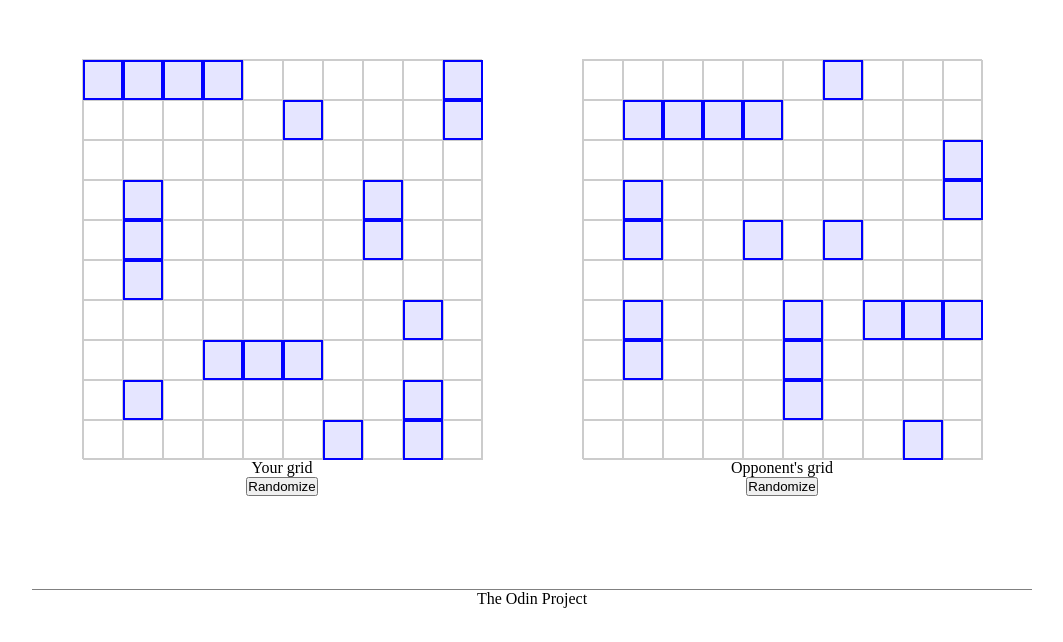
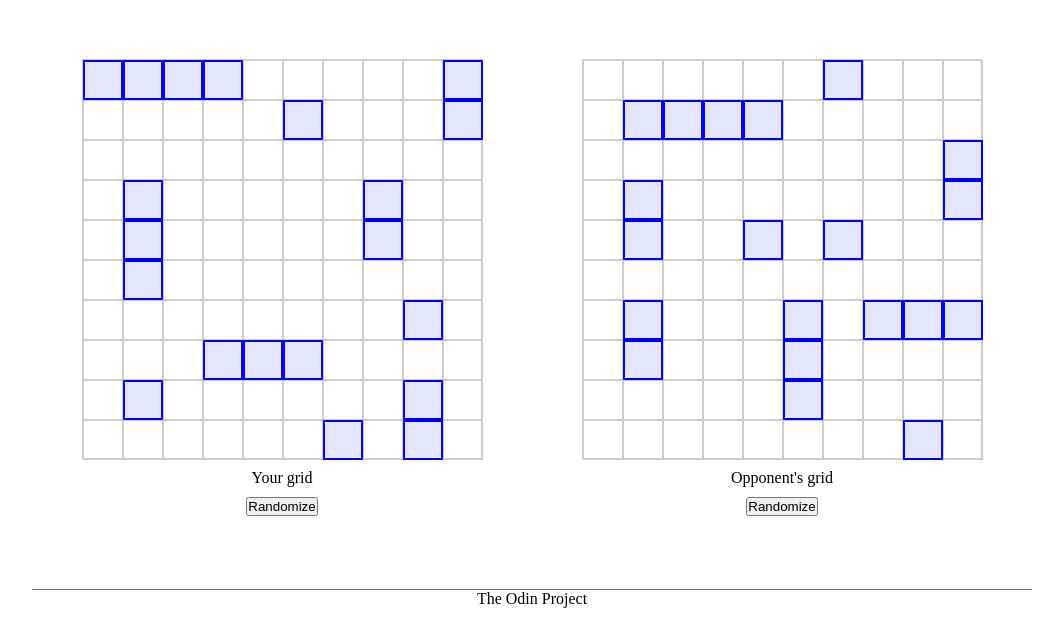
Before and after one commit to Marlonilao/Project-Battleship, a website built with webpack: page src/template.html in a window 1280 px wide. Shown: the part 78-720 px from the top of the page, without its empty margins (108-1171 px from the left). Built offline with nearby package versions, Linux system fonts and the light colour scheme.

Commit message:
style: minor change in css

```diff
--- a/src/stylesheet.css
+++ b/src/stylesheet.css
@@ -77,3 +77,8 @@
 .hide {
   display: none;
 }
+
+#user-board-container > *,
+#opponent-board-container > * {
+  margin-bottom: 10px;
+}
```
